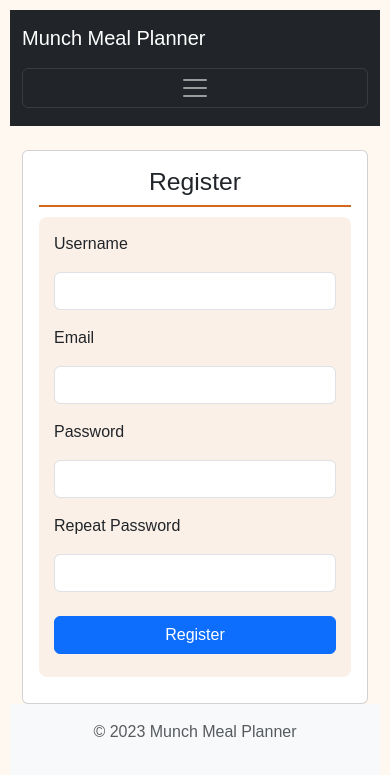
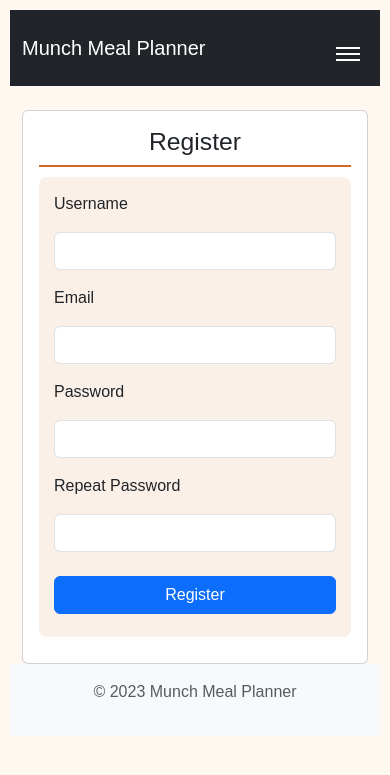
Before and after one commit to kevinpez/munch-meal-planner, a Flask app: page /register in a window 390 px wide. Shown: the top 775 px of the page. Run offline with Flask 3, Linux system fonts and the light colour scheme.

Commit message:
feat: enhance mobile hamburger menu with smooth animations

```diff
--- a/app/static/css/style.css
+++ b/app/static/css/style.css
@@ -281,3 +281,61 @@ button:hover {
     margin-top: 20px;
     font-size: 1.2rem;
 }
+
+/* Hamburger Menu Styles */
+.navbar-toggler {
+    padding: 0.5rem;
+    border: none;
+    background: transparent;
+    position: relative;
+    width: 40px;
+    height: 40px;
+}
+
+.navbar-toggler:focus {
+    box-shadow: none;
+    outline: none;
+}
+
+.hamburger-icon {
+    position: relative;
+    width: 24px;
+    height: 2px;
+    background: white;
+    display: inline-block;
+    transition: background 0.3s ease;
+}
+
+.hamburger-icon:before,
+.hamburger-icon:after {
+    content: '';
+    position: absolute;
+    left: 0;
+    width: 24px;
+    height: 2px;
+    background: white;
+    transition: all 0.3s ease;
+}
+
+.hamburger-icon:before {
+    top: -6px;
+}
+
+.hamburger-icon:after {
+    bottom: -6px;
+}
+
+/* Animation for open state */
+.navbar-toggler[aria-expanded="true"] .hamburger-icon {
+    background: transparent;
+}
+
+.navbar-toggler[aria-expanded="true"] .hamburger-icon:before {
+    top: 0;
+    transform: rotate(45deg);
+}
+
+.navbar-toggler[aria-expanded="true"] .hamburger-icon:after {
+    bottom: 0;
+    transform: rotate(-45deg);
+}
--- a/app/templates/base.html
+++ b/app/templates/base.html
@@ -14,8 +14,8 @@
     <nav class="navbar navbar-expand-lg navbar-dark bg-dark mb-4">
         <div class="container">
             <a class="navbar-brand" href="{{ url_for('main.home') }}">Munch Meal Planner</a>
-            <button class="navbar-toggler" type="button" data-bs-toggle="collapse" data-bs-target="#navbarNav">
-                <span class="navbar-toggler-icon"></span>
+            <button class="navbar-toggler" type="button" data-bs-toggle="collapse" data-bs-target="#navbarNav" aria-controls="navbarNav" aria-expanded="false" aria-label="Toggle navigation">
+                <span class="hamburger-icon"></span>
             </button>
             <div class="collapse navbar-collapse" id="navbarNav">
                 <ul class="navbar-nav">
```
Also changed, not shown: 1 other file.
